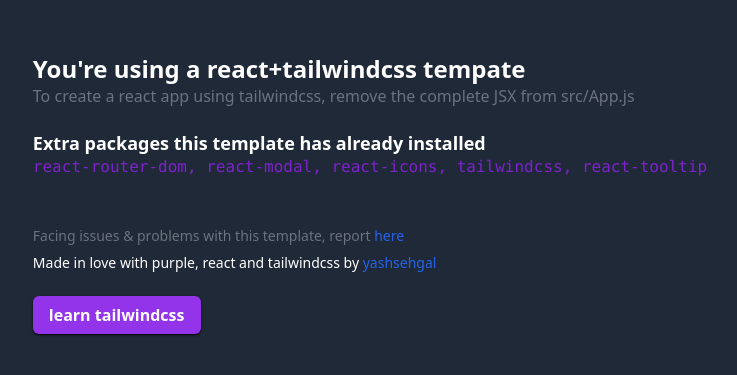
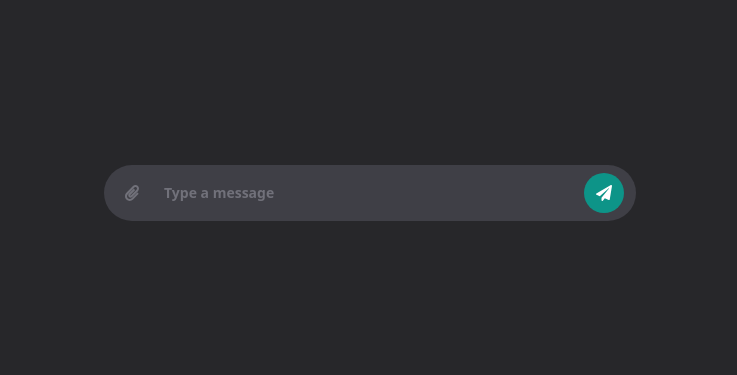
Before and after one commit to yashsehgal/whatsapp-reaction-feature, a React (Create React App) app: page / in a window 1280 px wide. Shown: the part 207-582 px from the top of the page, without its empty margins (270-1007 px from the left). Built offline with nearby package versions, Linux system fonts and the light colour scheme.

Commit message:
feat: input component added

```diff
--- a/src/App.js
+++ b/src/App.js
@@ -1,33 +1,10 @@
+import MessageInput from "./component/MessageInput.tsx";
+import './component/message.component.css';
 
 export default function App() {
   return (
-    <div className="app w-[100vw] h-[100vh] flex flex-row items-center justify-center bg-gray-800 cursor-default">
-      <div className="app-content-container">
-        <h1 className="leading-snug text-2xl text-white font-semibold">
-          You're using a react+tailwindcss tempate
-        </h1>
-        <h3 className="leading-snug text-gray-500 font-normal">To create a react app using tailwindcss, remove the complete JSX from src/App.js</h3>
-        <div className="mt-6" />
-        <h4 className="leading-snug text-white font-semibold text-lg">
-          Extra packages this template has already installed
-        </h4>
-        <div className="leading-snug w-fit h-fit gap-2 font-medium font-mono text-purple-700 cursor-default">
-          react-router-dom, react-modal, react-icons, tailwindcss, react-tooltip
-        </div>
-        <div className="mt-12 font-normal">
-          <p className="leading-snug text-gray-500 text-sm">
-            Facing issues {"&"} problems with this template, report <a className="leading-snug text-blue-600 hover:underline" target="_blank" href="https://github.com/yashsehgal/react-tailwind-template/issues">here</a>
-          </p>
-          <p className="mt-2 leading-snug text-sm text-white">
-            Made in love with purple, react and tailwindcss by <a href="https://yashsehgal.com" target="_blank" className="leading-snug text-blue-600 hover:underline">yashsehgal</a>
-          </p>
-        </div>
-        <button className="mt-6 px-4 py-2 rounded-md bg-purple-600 text-white font-semibold flex flex-row items-center justify-center leading-snug lowercase hover:bg-blue-600 shadow-sm shadow-black"
-          onClick={() => window.open('https://tailwindcss.com/')}
-        >
-          learn tailwindcss
-        </button>
-      </div>
+    <div className="app w-[100vw] h-[100vh] flex flex-row items-center justify-center bg-zinc-800 cursor-default">
+      <MessageInput />
     </div>
   )
 }
--- /dev/null
+++ b/src/component/MessageInput.tsx
@@ -0,0 +1,25 @@
+import React from 'react';
+import { FaPaperclip, FaPaperPlane } from 'react-icons/fa';
+
+export default function MessageInput() {
+    return (
+        <React.Fragment>
+            <div className='input-component-wrapper flex flex-row items-center bg-zinc-700 px-3 py-2 rounded-full'>
+                <span className='input-action_message-wrapper font-normal text-zinc-500 flex flex-row items-center justfy-start gap-4 w-fit h-fit'>
+                    <span className='input-attach-files-icon-wrapper p-2 flex flex-row items-center justify-center hover:bg-white hover:bg-opacity-10 hover:text-zinc-200 hover:shadow-md rounded-full'>
+                        <FaPaperclip />
+                    </span>
+                    <input type="text"
+                        className='text-sm font-normal placeholder:font-semibold placeholder:text-zinc-500 text-zinc-300 w-[420px] h-auto bg-transparent'
+                        placeholder='Type a message'
+                    />
+                </span>
+                <span className='send-button-wrapper flex flex-row items-center justify-center'>
+                    <button className='p-3 rounded-full bg-teal-600 text-white flex flex-row items-center justify-center'>
+                        <FaPaperPlane />
+                    </button>
+                </span>
+            </div>
+        </React.Fragment>
+    )
+}
--- /dev/null
+++ b/src/component/message.component.css
@@ -0,0 +1,3 @@
+input, button {
+    @apply focus:border-0 focus:border-transparent focus:outline-none;
+}
```
Also changed, not shown: .gitpod.yml (added), src/component/MessageBlock.tsx (added).
